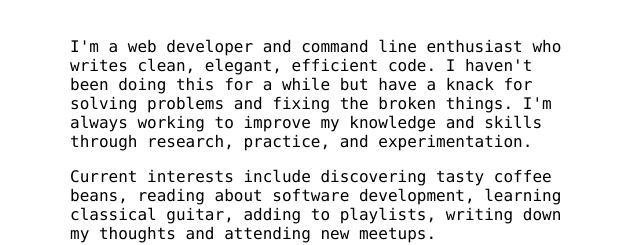
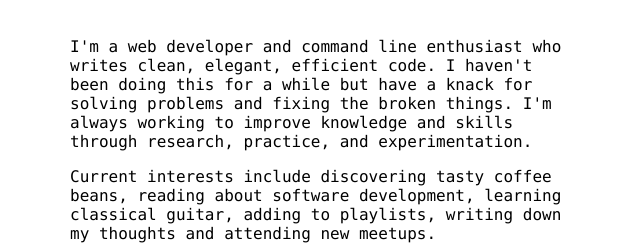
Before and after one commit to jblakeman/jblakeman.github.io, a plain HTML site: page about.html in a window 1280 px wide. Shown: the part 158-403 px from the top of the page, 320-960 px from the left. Drawn offline with Linux system fonts and the light colour scheme.

Commit message:
Fix grammar

```diff
--- a/about.html
+++ b/about.html
@@ -11,7 +11,7 @@
     </header>
     <article>
         <h1><a href="about.html">About</a></h1>
-        <p>I'm a web developer and command line enthusiast who writes clean, elegant, efficient code.  I haven't been doing this for a while but have a knack for solving problems and fixing the broken things.  I'm always working to improve my knowledge and skills through research, practice, and experimentation.</p>
+        <p>I'm a web developer and command line enthusiast who writes clean, elegant, efficient code.  I haven't been doing this for a while but have a knack for solving problems and fixing the broken things.  I'm always working to improve knowledge and skills through research, practice, and experimentation.</p>
         <p>Current interests include discovering tasty coffee beans, reading about software development, learning classical guitar, adding to playlists, writing down my thoughts and attending new meetups.</p>
     </article>
     <footer>
```
